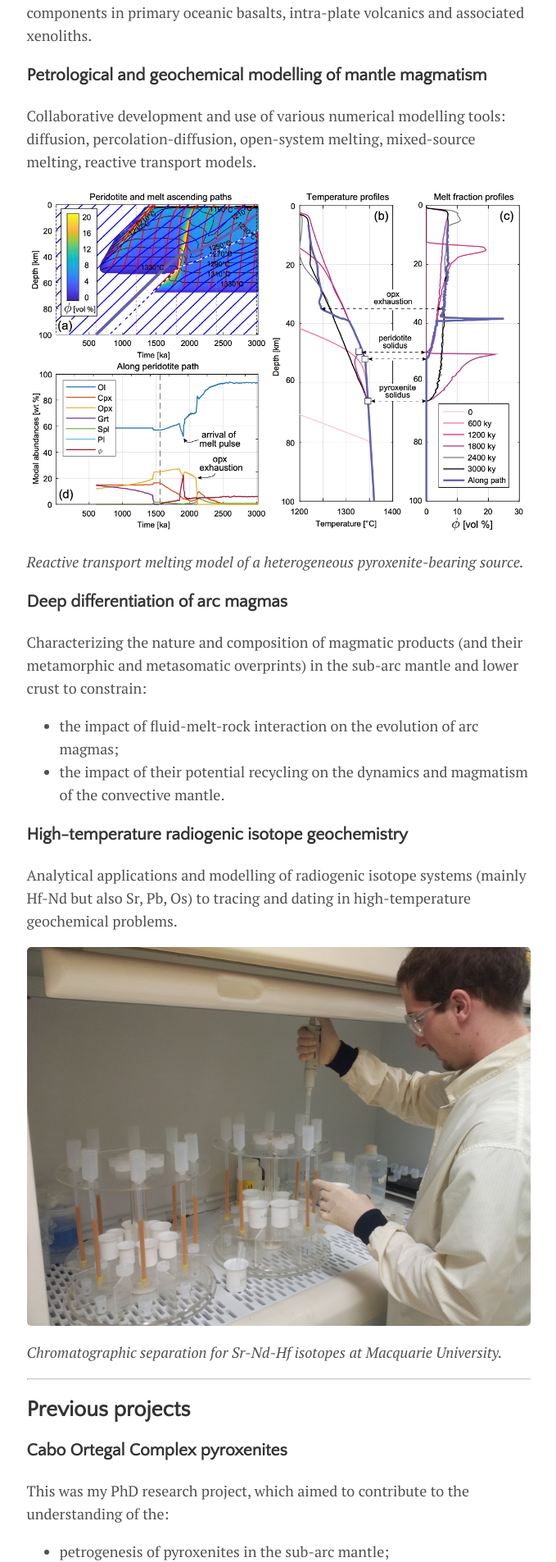
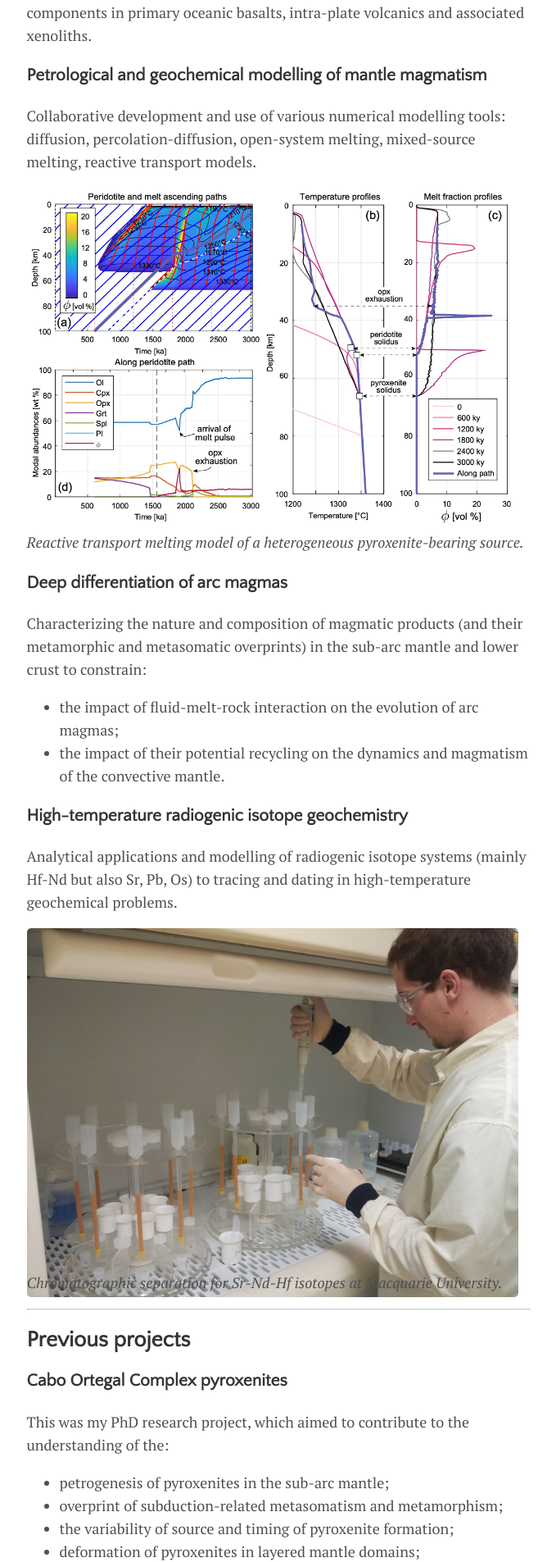
Before and after one commit to romaintilhac/romaintilhac.github.io, a Jekyll site: the page built from menu/research.md, in a window 1280 px wide. Shown: the part 883-2788 px from the top of the page at 82% size, without its empty margins (300-979 px from the left). Built offline with Jekyll 4.4.1, drawn with Linux system fonts in a browser that asks for light colours.

Commit message:
Update _default.scss

```diff
--- a/_sass/_default.scss
+++ b/_sass/_default.scss
@@ -23,24 +23,16 @@
 /*RT custom image container=========*/
 
 .image-container {
-  max-width: 100%;
-  height: auto;
-  display: flex;
-  align-items: center;
-  justify-content: center;
-  overflow: hidden;
-}
-
-.image-container img {
-  max-width: 100%;
-  max-height: 100%;
+  width: 600px;
+  height: 400px;
   object-fit: cover;
 }
 
-@media (max-width: 600px) {
+@media (max-width: 480px) {
   .image-container {
-    width: 100vw;
-    height: calc(100vw * 2/3);
+    width: 100%;
+    height: auto;
+    object-fit: contain;
   }
 }
 /*down to ================*/
```
